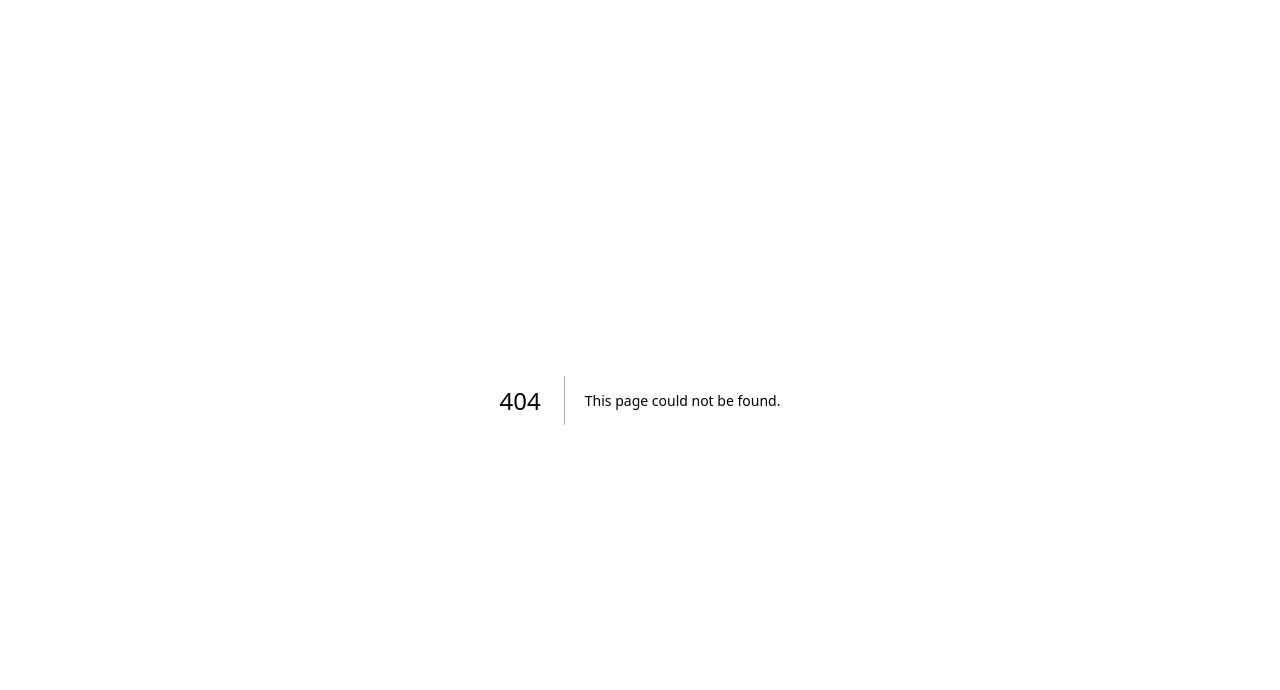
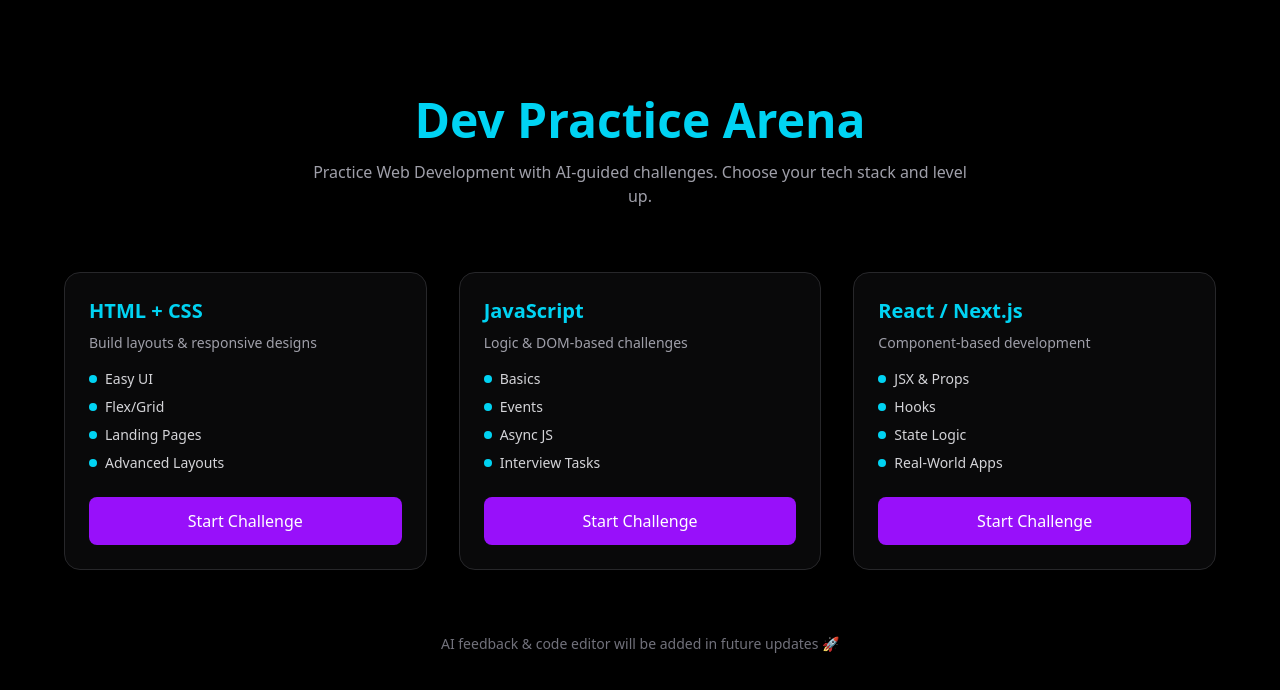
Before and after one commit to DevSars24/codeify, a Next.js app: page /dev in a window 1280 px wide. Before the commit this address had no page. Shown: the top 690 px of the page. Built offline with nearby package versions, Linux system fonts and the light colour scheme.

Commit message:
feat: add Dev & DSA practice pages with static UI and coming-soon CTA

```diff
--- /dev/null
+++ b/app/components/Dev.tsx
@@ -0,0 +1,87 @@
+"use client";
+
+export default function Dev() {
+  const tracks = [
+    {
+      title: "HTML + CSS",
+      desc: "Build layouts & responsive designs",
+      levels: ["Easy UI", "Flex/Grid", "Landing Pages", "Advanced Layouts"],
+    },
+    {
+      title: "JavaScript",
+      desc: "Logic & DOM-based challenges",
+      levels: ["Basics", "Events", "Async JS", "Interview Tasks"],
+    },
+    {
+      title: "React / Next.js",
+      desc: "Component-based development",
+      levels: ["JSX & Props", "Hooks", "State Logic", "Real-World Apps"],
+    },
+  ];
+
+  const comingSoon = () => {
+    alert(
+      "🚧 Feature Under Development\n\n" +
+      "Our backend team is currently working on this feature.\n\n" +
+      "It will be available soon.\n\n" +
+      "For now, please practice using the Coding Playground.\n\n" +
+      "Sorry for the inconvenience."
+    );
+  };
+
+
+  return (
+    <div className="min-h-screen bg-black text-white px-6 pt-24 pb-16">
+      {/* HEADER */}
+      <div className="max-w-5xl mx-auto text-center mb-16">
+        <h1 className="text-4xl md:text-5xl font-bold mb-4 text-cyan-400">
+          Dev Practice Arena
+        </h1>
+        <p className="text-zinc-400 max-w-2xl mx-auto">
+          Practice Web Development with AI-guided challenges.
+          Choose your tech stack and level up.
+        </p>
+      </div>
+
+      {/* TRACKS */}
+      <div className="grid grid-cols-1 md:grid-cols-3 gap-8 max-w-6xl mx-auto">
+        {tracks.map((track, idx) => (
+          <div
+            key={idx}
+            className="rounded-2xl border border-zinc-800 bg-zinc-900/40 p-6 hover:scale-[1.02] transition"
+          >
+            <h3 className="text-xl font-semibold mb-2 text-cyan-400">
+              {track.title}
+            </h3>
+            <p className="text-zinc-400 text-sm mb-4">{track.desc}</p>
+
+            <ul className="space-y-2 mb-6">
+              {track.levels.map((lvl, i) => (
+                <li
+                  key={i}
+                  className="text-sm text-zinc-300 flex items-center gap-2"
+                >
+                  <span className="w-2 h-2 rounded-full bg-cyan-400" />
+                  {lvl}
+                </li>
+              ))}
+            </ul>
+
+            <button
+  onClick={comingSoon}
+  className="w-full py-3 rounded-lg bg-purple-600 hover:bg-purple-700 transition font-medium"
+>
+  Start Challenge
+</button>
+
+          </div>
+        ))}
+      </div>
+
+      {/* FOOT NOTE */}
+      <p className="text-center text-zinc-500 text-sm mt-16">
+        AI feedback & code editor will be added in future updates 🚀
+      </p>
+    </div>
+  );
+}
--- /dev/null
+++ b/app/components/Dsa.tsx
@@ -0,0 +1,106 @@
+"use client";
+
+export default function Dsa() {
+  const levels = [
+    {
+      level: "Level 1",
+      title: "Easy AI",
+      desc: "Basic problems to build confidence",
+      topics: ["Arrays", "Strings", "Basic Math"],
+      color: "border-green-500 text-green-400",
+    },
+    {
+      level: "Level 2",
+      title: "Medium AI",
+      desc: "Logic + pattern recognition",
+      topics: ["Stacks", "Queues", "Linked List"],
+      color: "border-yellow-500 text-yellow-400",
+    },
+    {
+      level: "Level 3",
+      title: "Hard AI",
+      desc: "Interview-level DSA questions",
+      topics: ["Trees", "Graphs", "Recursion"],
+      color: "border-orange-500 text-orange-400",
+    },
+    {
+      level: "Level 4",
+      title: "Elite AI",
+      desc: "Advanced & competitive programming",
+      topics: ["DP", "Greedy", "Binary Search"],
+      color: "border-red-500 text-red-400",
+    },
+  ];
+
+
+  const comingSoon = () => {
+    alert(
+      "🚧 Feature Under Development\n\n" +
+      "Our backend team is currently working on this feature.\n\n" +
+      "It will be available soon.\n\n" +
+      "For now, please practice using the Coding Playground.\n\n" +
+      "Sorry for the inconvenience."
+    );
+  };
+
+
+
+
+
+
+
+
+
+  return (
+    <div className="min-h-screen bg-black text-white px-6 pt-24 pb-16">
+      {/* HEADER */}
+      <div className="max-w-5xl mx-auto text-center mb-16">
+        <h1 className="text-4xl md:text-5xl font-bold mb-4 text-purple-400">
+          DSA Practice Arena
+        </h1>
+        <p className="text-zinc-400 max-w-2xl mx-auto">
+          Practice Data Structures & Algorithms with AI challengers.
+          Compete, learn, and level up step-by-step.
+        </p>
+      </div>
+
+      {/* LEVELS */}
+      <div className="grid grid-cols-1 md:grid-cols-2 gap-8 max-w-6xl mx-auto">
+        {levels.map((lvl, idx) => (
+          <div
+            key={idx}
+            className={`rounded-2xl border ${lvl.color} bg-zinc-900/40 p-6 hover:scale-[1.02] transition`}
+          >
+            <h3 className="text-xl font-semibold mb-1">
+              {lvl.level} — {lvl.title}
+            </h3>
+            <p className="text-zinc-400 text-sm mb-4">{lvl.desc}</p>
+
+            <div className="flex flex-wrap gap-2 mb-4">
+              {lvl.topics.map((t, i) => (
+                <span
+                  key={i}
+                  className="text-xs px-3 py-1 rounded-full bg-zinc-800 text-zinc-300"
+                >
+                  {t}
+                </span>
+              ))}
+            </div>
+            <button
+  onClick={comingSoon}
+  className="w-full py-3 rounded-lg bg-purple-600 hover:bg-purple-700 transition font-medium"
+>
+  Start Challenge
+</button>
+
+          </div>
+        ))}
+      </div>
+
+      {/* FOOT NOTE */}
+      <p className="text-center text-zinc-500 text-sm mt-16">
+        AI challenges are simulated for demo purposes · Backend coming soon 🚀
+      </p>
+    </div>
+  );
+}
--- /dev/null
+++ b/app/dev/page.tsx
@@ -0,0 +1,5 @@
+import Dev from "@/components/Dev";
+
+export default function DevPage() {
+  return <Dev />;
+}
--- /dev/null
+++ b/app/dsa/page.tsx
@@ -0,0 +1,5 @@
+import Dsa from "@/components/Dsa";
+
+export default function DsaPage() {
+  return <Dsa />;
+}
--- a/app/welcome/page.tsx
+++ b/app/welcome/page.tsx
@@ -103,7 +103,7 @@ export default function WelcomePage() {
             stressful.
           </p>
 
-          {/* CTA */}
+          <div className="flex flex-col sm:flex-row gap-4 justify-center items-center">
   <Button
     size="lg"
     className="px-10 py-6 text-lg bg-purple-600 hover:bg-purple-700 transition-all hover:scale-105"
@@ -111,6 +111,26 @@ export default function WelcomePage() {
   >
     Start Coding Playground →
   </Button>
+
+  <Button
+    size="lg"
+    variant="outline"
+    className="px-10 py-6 text-lg border-purple-500 text-purple-400 hover:bg-purple-950 transition-all hover:scale-105"
+    onClick={() => router.push("/dsa")}
+  >
+    Practice DSA
+  </Button>
+
+  <Button
+    size="lg"
+    variant="outline"
+    className="px-10 py-6 text-lg border-cyan-500 text-cyan-400 hover:bg-cyan-950 transition-all hover:scale-105"
+    onClick={() => router.push("/dev")}
+  >
+    Let’s Practice Dev
+  </Button>
+</div>
+
 
           <p className="text-zinc-600 text-sm mt-6">
             Everything runs online — anytime, anywhere 🚀
```
Lines whose indentation alone changed are shown as unchanged.
